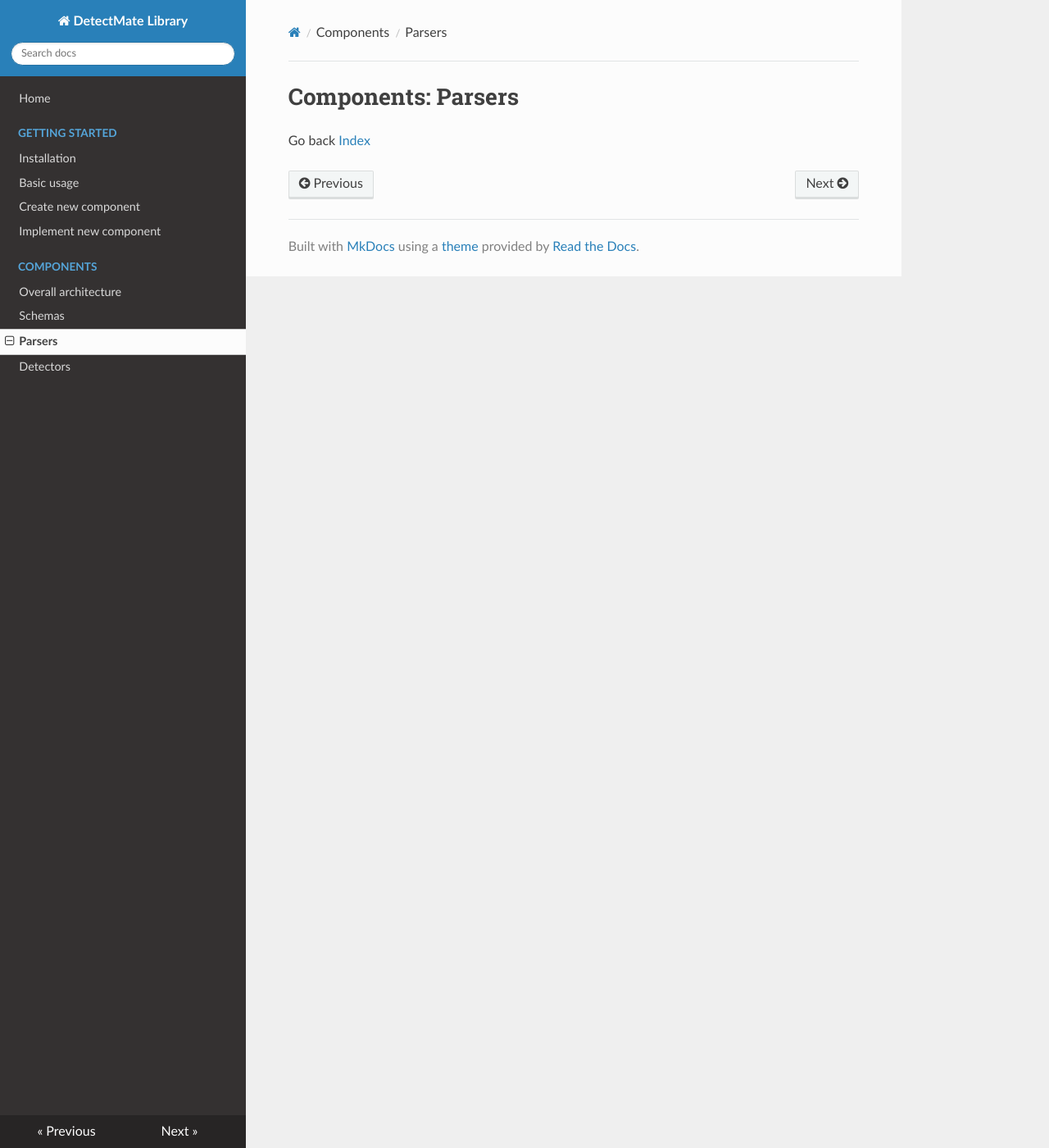
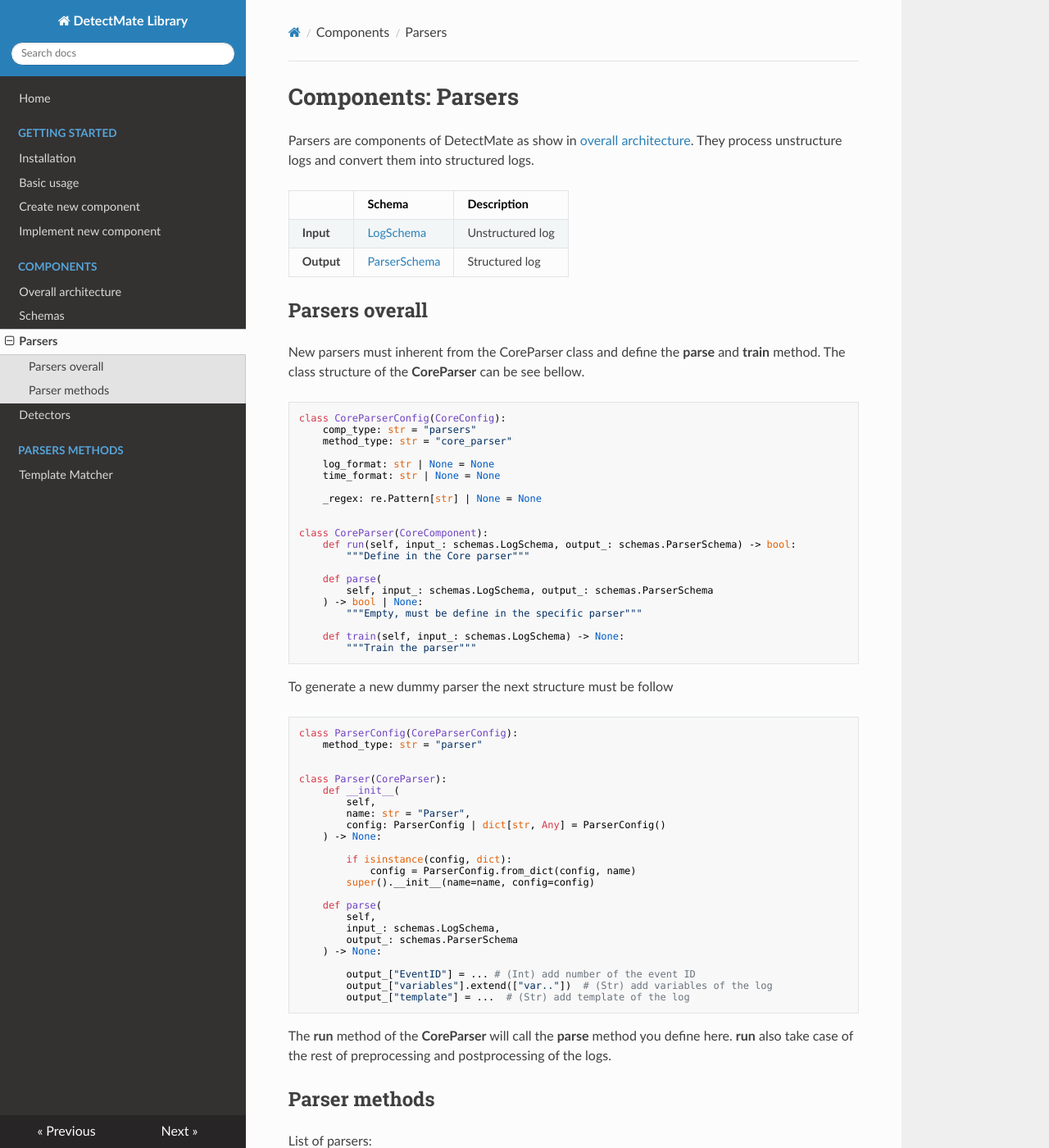
Before and after one commit to ait-detectmate/DetectMateLibrary, an MkDocs documentation site: the page built from docs/parsers.md, in a window 1280 px wide and 1400 px high. Shown: the whole window at 82% size. Built offline with MkDocs 1.6.1, drawn with Linux system fonts in a browser that asks for light colours; nearby versions of some CDN libraries; some of the changed text lies outside the part shown.

Commit message:
add first draft parser documentation

````diff
--- a/docs/parsers.md
+++ b/docs/parsers.md
@@ -1,6 +1,78 @@
 
 # Components: Parsers
 
+Parsers are components of DetectMate as show in [overall architecture](overall_architecture.md). They process unstructure logs and convert them into structured logs.
+
+|            | Schema                 | Description        |
+|------------|------------------------|--------------------|
+| **Input**  | [LogSchema](schemas.md)| Unstructured log   |
+| **Output** | [ParserSchema](schemas.md)| Structured log  |
 
 
+## Parsers overall
+
+New parsers must inherent from the CoreParser class and define the **parse** and **train** method. The class structure of the **CoreParser** can be see bellow.
+
+
+```python
+class CoreParserConfig(CoreConfig):
+    comp_type: str = "parsers"
+    method_type: str = "core_parser"
+
+    log_format: str | None = None
+    time_format: str | None = None
+
+    _regex: re.Pattern[str] | None = None
+
+
+class CoreParser(CoreComponent):
+    def run(self, input_: schemas.LogSchema, output_: schemas.ParserSchema) -> bool:
+        """Define in the Core parser"""
+
+    def parse(
+        self, input_: schemas.LogSchema, output_: schemas.ParserSchema
+    ) -> bool | None:
+        """Empty, must be define in the specific parser"""
+
+    def train(self, input_: schemas.LogSchema) -> None:
+        """Train the parser"""
+```
+To generate a new dummy parser the next structure must be follow
+
+
+```python
+class ParserConfig(CoreParserConfig):
+    method_type: str = "parser"
+
+
+class Parser(CoreParser):
+    def __init__(
+        self,
+        name: str = "Parser",
+        config: ParserConfig | dict[str, Any] = ParserConfig()
+    ) -> None:
+
+        if isinstance(config, dict):
+            config = ParserConfig.from_dict(config, name)
+        super().__init__(name=name, config=config)
+
+    def parse(
+        self,
+        input_: schemas.LogSchema,
+        output_: schemas.ParserSchema
+    ) -> None:
+
+        output_["EventID"] = ... # (Int) add number of the event ID
+        output_["variables"].extend(["var.."])  # (Str) add variables of the log
+        output_["template"] = ...  # (Str) add template of the log
+```
+
+The **run** method of the **CoreParser** will call the **parse** method you define here. **run** also take case of the rest of preprocessing and postprocessing of the logs.
+
+## Parser methods
+
+List of parsers:
+
+ * [Template Matcher](parsers/template_matcher.md): match logs with a set of templates.
+
 Go back [Index](index.md)
--- a/mkdocs.yml
+++ b/mkdocs.yml
@@ -16,3 +16,5 @@
     - Schemas: schemas.md
     - Parsers: parsers.md
     - Detectors: detectors.md
+  - Parsers Methods:
+    - Template Matcher: parsers/template_matcher.md
````
Also changed, not shown: docs/overall_architecture.md (+42 -0 lines), docs/parsers/template_matcher.md (added).
